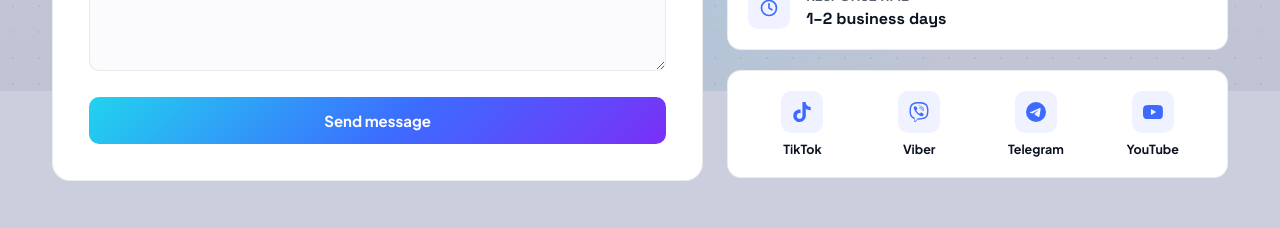
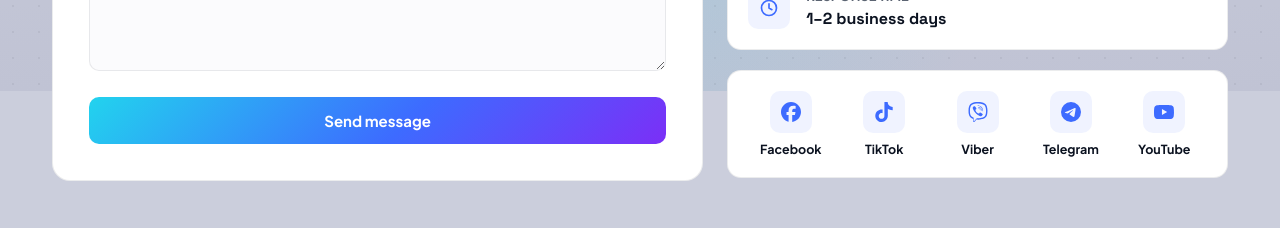
Before and after one commit to technosawyun-dev/Saw_Yun_LLC, a React (Vite) app in the folder frontend/: page /contact in a window 1280 px wide. Shown: the part 709-937 px from the top of the page. Built offline with nearby package versions, Linux system fonts and the light colour scheme; no server answers.

Commit message:
feat: add Facebook link to contact page and update backup retention period

```diff
--- a/frontend/src/pages/Contact.jsx
+++ b/frontend/src/pages/Contact.jsx
@@ -1,5 +1,5 @@
 import { useState } from 'react';
-import { SiTiktok, SiViber, SiTelegram, SiYoutube } from 'react-icons/si';
+import { SiFacebook, SiTiktok, SiViber, SiTelegram, SiYoutube } from 'react-icons/si';
 import { sendContact } from '../api/contact';
 import { NAVY, MUTED, BLUE, LINE, FONT_HEAD, FONT_BODY } from '../styles/theme';
 
@@ -129,6 +129,7 @@ export default function Contact() {
 
             <div style={{ background: '#fff', border: `1px solid ${LINE}`, borderRadius: 14, padding: 20, display: 'flex', justifyContent: 'space-between', gap: 8 }}>
               {[
+                { label: 'Facebook', href: 'https://www.facebook.com/profile.php?id=61592179810897', Icon: SiFacebook },
                 { label: 'TikTok', href: 'https://www.tiktok.com/@saw.yunllc?is_from_webapp=1&sender_device=pc', Icon: SiTiktok },
                 { label: 'Viber', href: 'https://invite.viber.com/?g2=AQBQYMvZ0oUO%2FVbQdt14UApedKyJPfJ3ZaL1%2FyQM6E%2FtlB4OArSpfnuEAt5DjPjo', Icon: SiViber },
                 { label: 'Telegram', href: 'https://t.me/+Qer7Jk9nmedlMmZl', Icon: SiTelegram },
```
Also changed, not shown: 1 other file (tests, documents, lock files or other folders).
